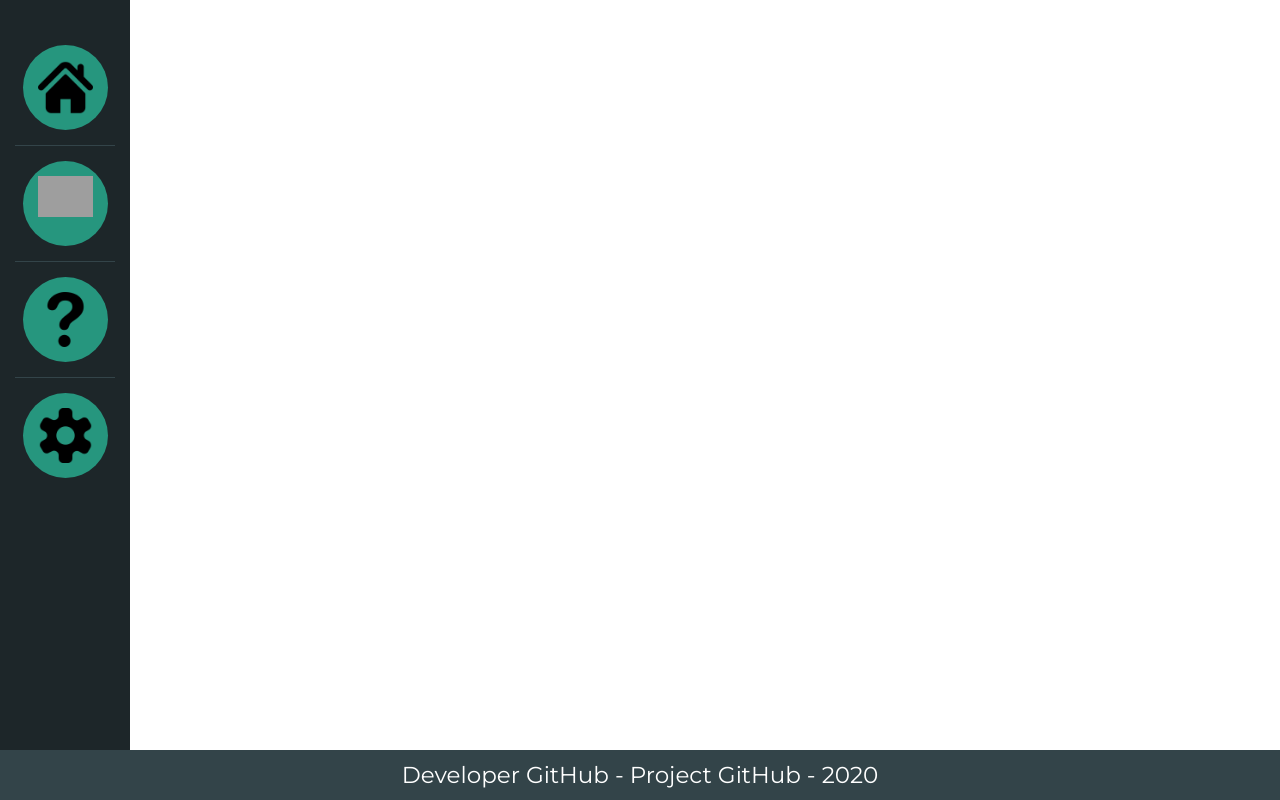
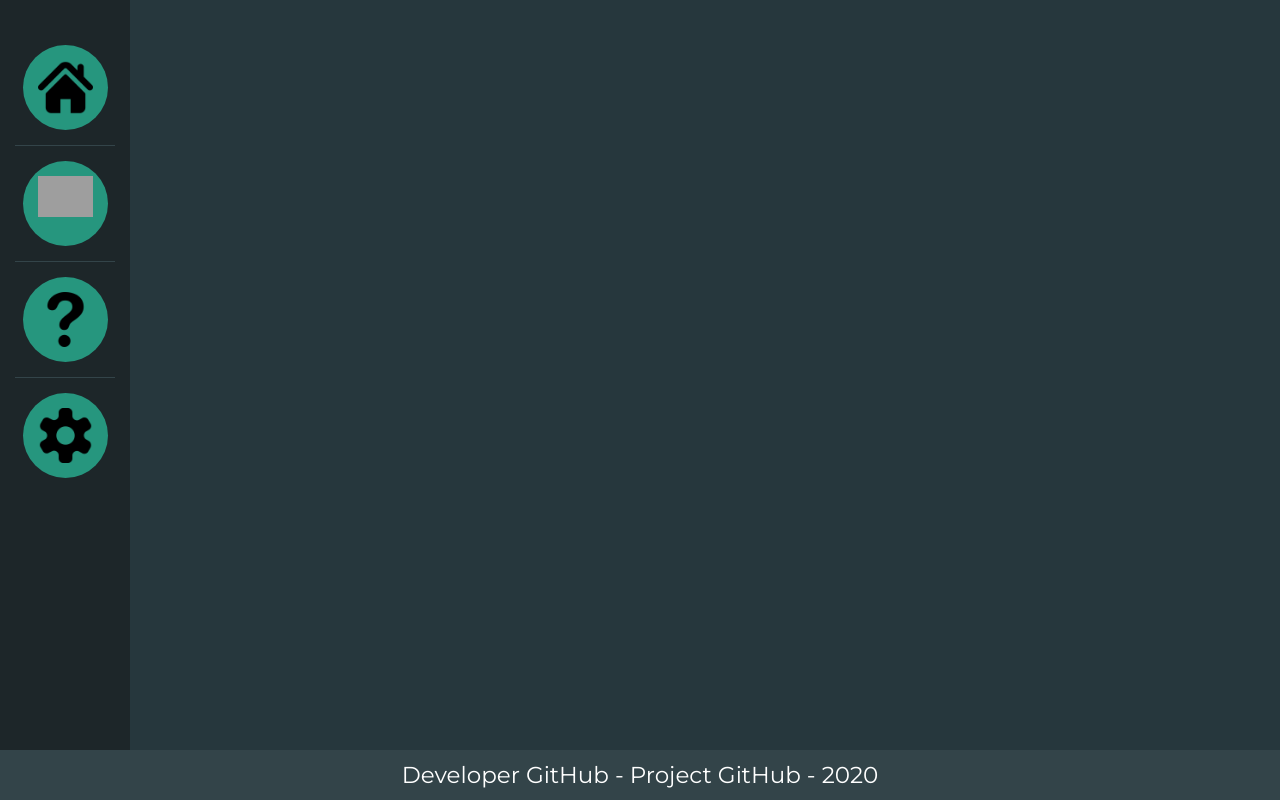
Before and after one commit to joaomoschetta/personal-extra-utilities, a Vue app: page /#/ in a window 1280 px wide. Built offline with nearby package versions, Linux system fonts and the light colour scheme; grey boxes are pictures that could not be loaded.

Commit message:
Background color update

```diff
--- a/src/components/home/MainContent.vue
+++ b/src/components/home/MainContent.vue
@@ -1,5 +1,13 @@
 <template>
-  <div>
+  <main>
 
-  </div>
+  </main>
 </template>
+
+<style lang="scss">
+  @import "@/scss/_variables";
+
+  main {
+    background: $background-color;
+  }
+</style>
```
